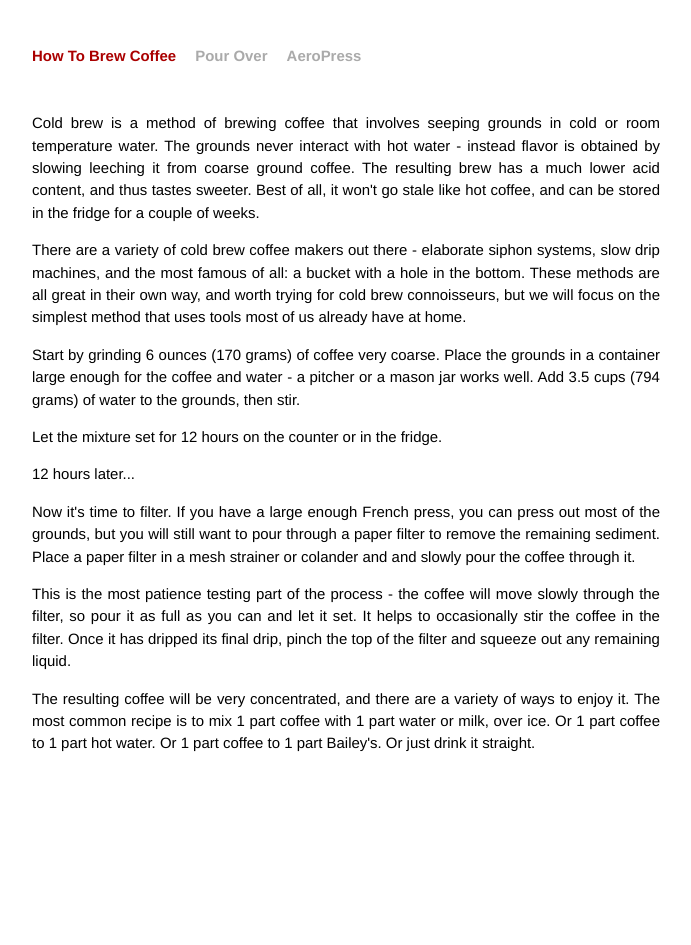
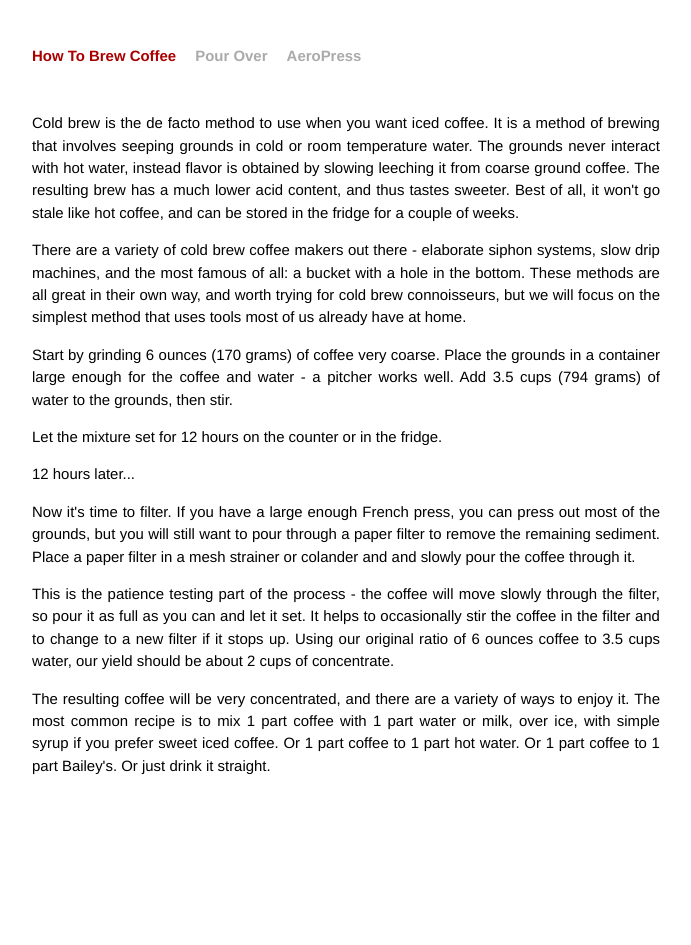
Before and after one commit to zacharyw/how-to-brew, a Jekyll site: the page built from coldbrew/index.html, in a window 1280 px wide. Shown: the whole page, without its empty margins (294-985 px from the left). Built offline with Jekyll 4.4.1, drawn with Linux system fonts in a browser that asks for light colours; Markdown is read by kramdown in place of the engine named in the settings.

Commit message:
Added drip and simple syrup pages. Edited cold brew.

```diff
--- a/coldbrew/index.html
+++ b/coldbrew/index.html
@@ -3,7 +3,7 @@
 title: Cold Brew
 ---
 <p>
-Cold brew is a method of brewing coffee that involves seeping grounds in cold or room temperature water. The grounds never interact with hot water - instead flavor is obtained by slowing leeching it from coarse ground coffee. The resulting brew has a much lower acid content, and thus tastes sweeter. Best of all, it won't go stale like hot coffee, and can be stored in the fridge for a couple of weeks.
+Cold brew is the de facto method to use when you want iced coffee. It is a method of brewing that involves seeping grounds in cold or room temperature water. The grounds never interact with hot water, instead flavor is obtained by slowing leeching it from coarse ground coffee. The resulting brew has a much lower acid content, and thus tastes sweeter. Best of all, it won't go stale like hot coffee, and can be stored in the fridge for a couple of weeks.
 </p>
 
 <p>
@@ -11,7 +11,7 @@
 </p>
 
 <p>
-Start by grinding 6 ounces (170 grams) of coffee very coarse. Place the grounds in a container large enough for the coffee and water - a pitcher or a mason jar works well. Add 3.5 cups (794 grams) of water to the grounds, then stir.
+Start by grinding 6 ounces (170 grams) of coffee very coarse. Place the grounds in a container large enough for the coffee and water - a pitcher works well. Add 3.5 cups (794 grams) of water to the grounds, then stir.
 </p>
 
 <p>
@@ -27,9 +27,9 @@
 </p>
 
 <p>
-This is the most patience testing part of the process - the coffee will move slowly through the filter, so pour it as full as you can and let it set. It helps to occasionally stir the coffee in the filter. Once it has dripped its final drip, pinch the top of the filter and squeeze out any remaining liquid.
+This is the patience testing part of the process - the coffee will move slowly through the filter, so pour it as full as you can and let it set. It helps to occasionally stir the coffee in the filter and to change to a new filter if it stops up. Using our original ratio of 6 ounces coffee to 3.5 cups water, our yield should be about 2 cups of concentrate.
 </p>
 
 <p>
-The resulting coffee will be very concentrated, and there are a variety of ways to enjoy it. The most common recipe is to mix 1 part coffee with 1 part water or milk, over ice. Or 1 part coffee to 1 part hot water. Or 1 part coffee to 1 part Bailey's. Or just drink it straight.
+The resulting coffee will be very concentrated, and there are a variety of ways to enjoy it. The most common recipe is to mix 1 part coffee with 1 part water or milk, over ice, with simple syrup if you prefer sweet iced coffee. Or 1 part coffee to 1 part hot water. Or 1 part coffee to 1 part Bailey's. Or just drink it straight.
 </p>
```
Also changed, not shown: drip/index.html (added, +22 -0 lines), simplesyrup/index.html (added, +23 -0 lines).
